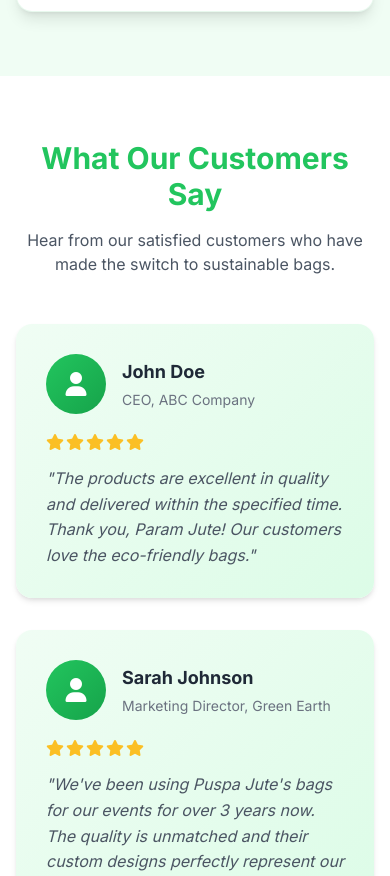
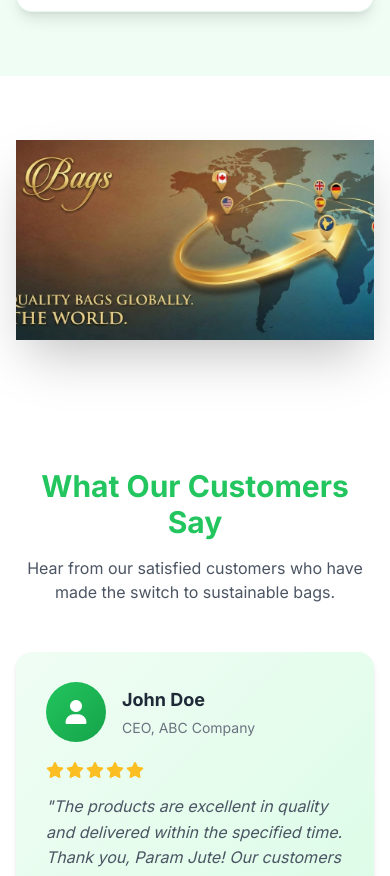
Before and after one commit to mainakchakrabortyCodes/puspajutebag, a website: page index.html in a window 390 px wide. Shown: the part 11085-11961 px from the top of the page. Drawn offline with Linux system fonts and the light colour scheme.

Commit message:
world map added

```diff
--- a/css/index.css
+++ b/css/index.css
@@ -1547,3 +1547,17 @@
          height: 280px;
      }
  }
+/* Export Section Styles */
+.export-container img {
+    max-height: 500px;
+    width: 100%;
+    object-fit: cover;
+    display: block;
+}
+
+@media (max-width: 640px) {
+    .export-container img {
+        min-height: 200px;
+        object-fit: cover;
+    }
+}
--- a/index.html
+++ b/index.html
@@ -519,6 +519,19 @@
         </div>
     </section>
 
+    <!-- Exporting Countries Section -->
+    <section class="py-16 bg-white">
+        <div class="container px-4 sm:px-6 lg:px-8">
+            <div
+                class="export-container relative rounded-3xl overflow-hidden shadow-2xl transform transition-transform duration-500 hover:scale-[1.01]">
+                <img src="assets/WhatsApp Image 2026-01-05 at 3.58.05 PM.jpeg" alt="Exporting to 50+ Countries"
+                    class="w-full h-auto object-cover max-h-[500px] w-full block">
+                <!-- Optional: Gradient overlay to ensure text readability if image fails or needs standardizing -->
+                <!-- <div class="absolute inset-0 bg-gradient-to-r from-black/10 to-transparent pointer-events-none"></div> -->
+            </div>
+        </div>
+    </section>
+
     <!-- Testimonials Section -->
     <section class="py-16 bg-white">
         <div class="container">
```
